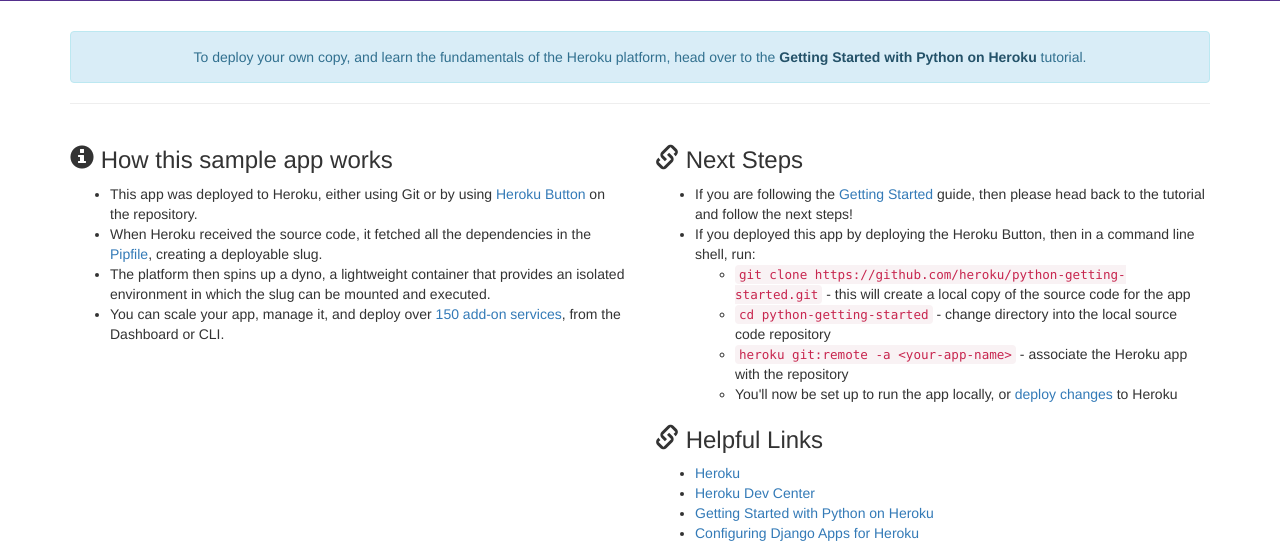
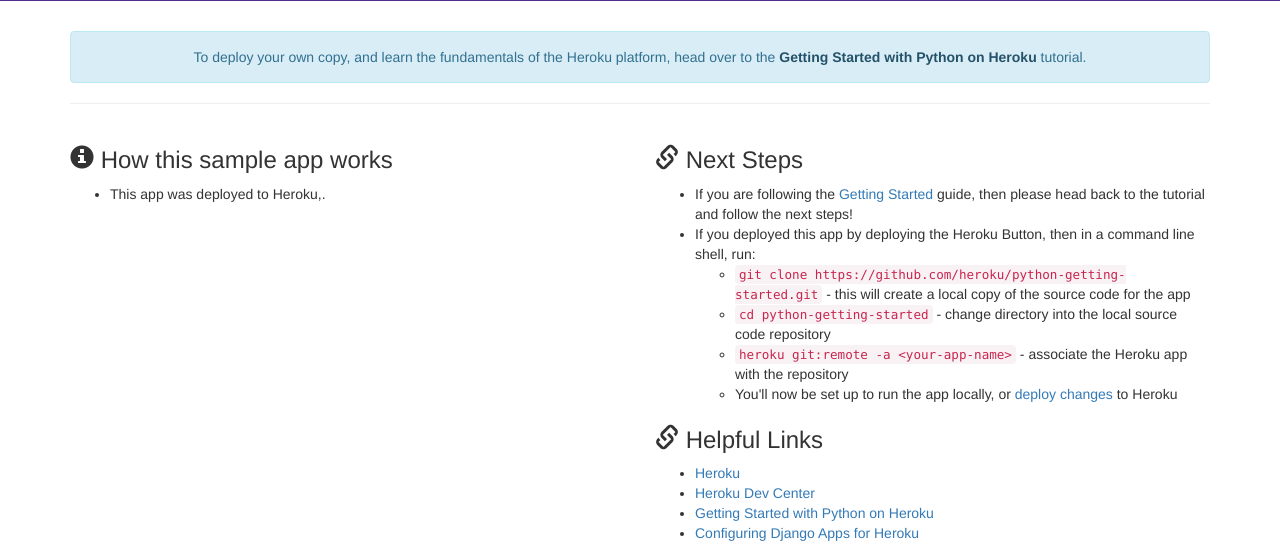
Before and after one commit to jlansdown/Django_Website_Exercise, a Django app: page / in a window 1280 px wide. Shown: the part 506-1051 px from the top of the page. Run offline with Django 3.2, Linux system fonts and the light colour scheme; some libraries are stand-ins or nearby versions.

Commit message:
Simple text updates

```diff
--- a/hello/templates/index.html
+++ b/hello/templates/index.html
@@ -23,11 +23,7 @@
     <div class="col-md-6">
       <h3><span class="glyphicon glyphicon-info-sign"></span> How this sample app works</h3>
       <ul>
-        <li>This app was deployed to Heroku, either using Git or by using <a href="https://github.com/heroku/python-getting-started">Heroku Button</a> on the repository.</li>
-
-        <li>When Heroku received the source code, it fetched all the dependencies in the <a href="https://github.com/heroku/python-getting-started/blob/master/Pipfile">Pipfile</a>, creating a deployable slug.</li>
-        <li>The platform then spins up a dyno, a lightweight container that provides an isolated environment in which the slug can be mounted and executed.</li>
-        <li>You can scale your app, manage it, and deploy over <a href="https://addons.heroku.com/">150 add-on services</a>, from the Dashboard or CLI.</li>
+        <li>This app was deployed to Heroku,.</li>
       </ul>
     </div>
     <div class="col-md-6">
```
